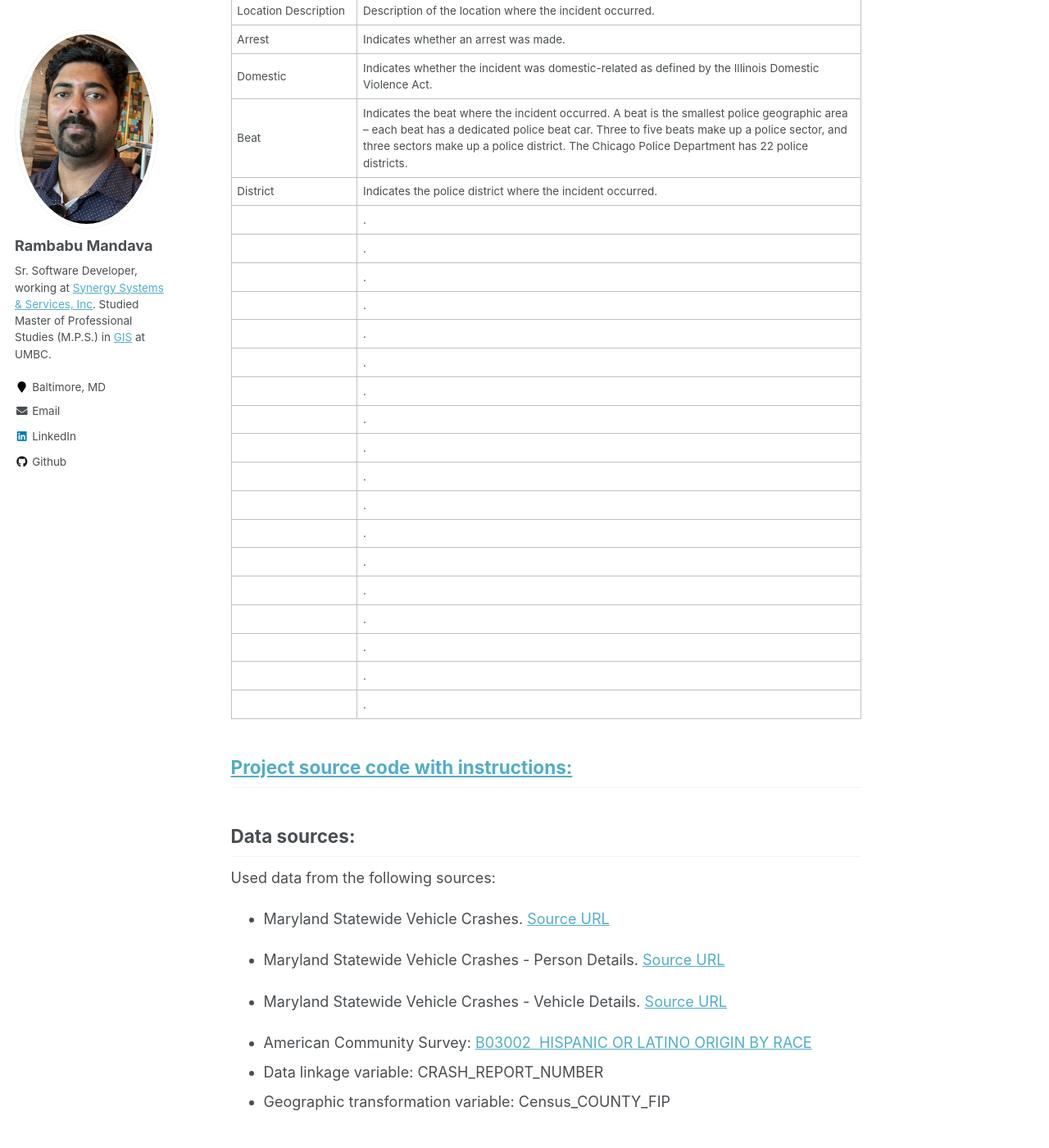
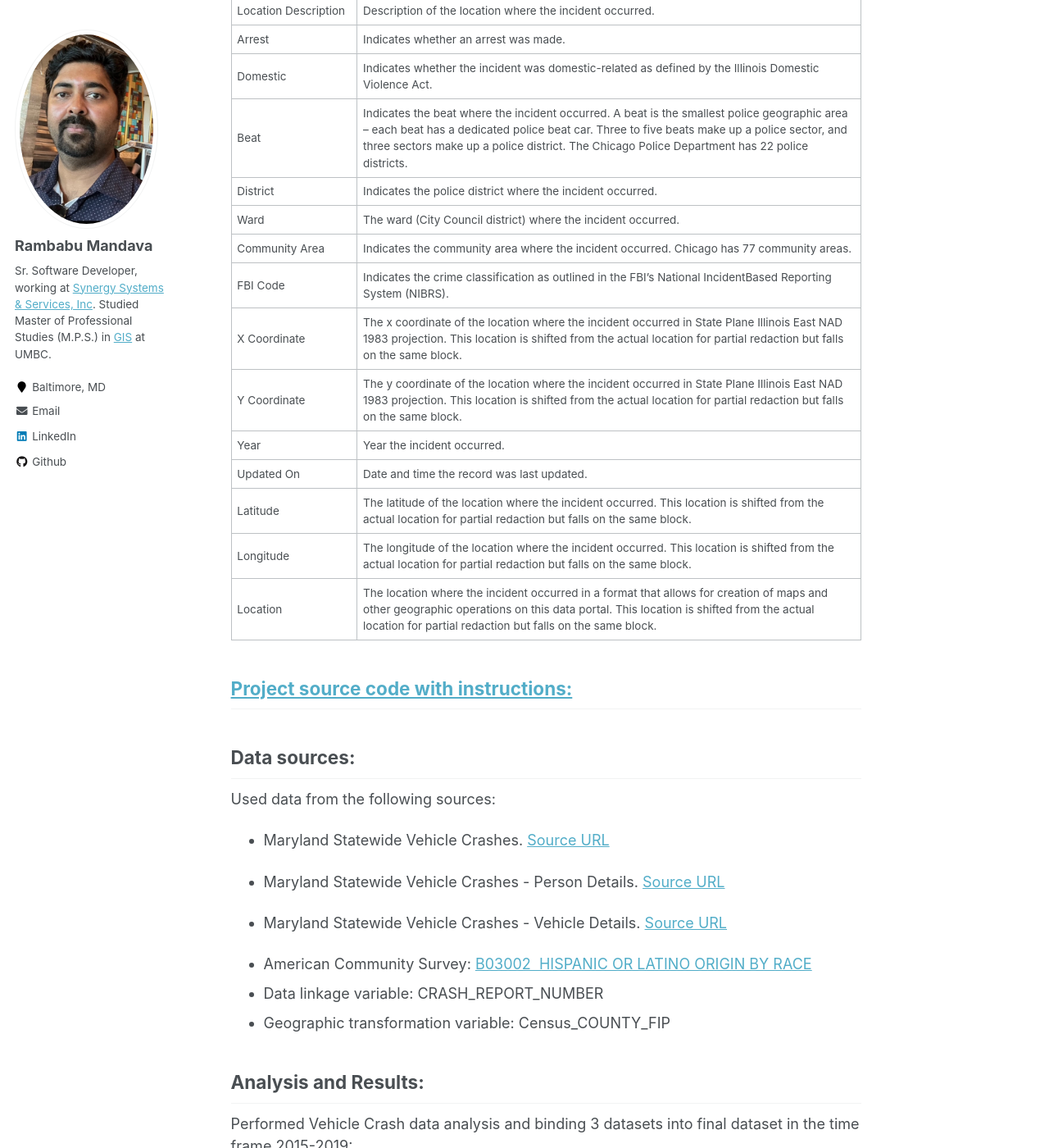
Before and after one commit to mandavaram/mandavaram.github.io, a Jekyll site: the page built from _portfolio/4.Crime_Analysis_Prediction.md, in a window 1280 px wide and 1400 px high, scrolled down 1557 px. Shown: the whole window at 82% size. Built offline with Jekyll 4.4.1, drawn with Linux system fonts in a browser that asks for light colours.

Commit message:
Update 4.Crime_Analysis_Prediction.md

```diff
--- a/_portfolio/4.Crime_Analysis_Prediction.md
+++ b/_portfolio/4.Crime_Analysis_Prediction.md
@@ -73,76 +73,44 @@ The Chicago Police Department has 22 police districts.
           <td width='80%'>Indicates the police district where the incident occurred.</td>
        </tr>
         <tr>
-          <td width='20%'></td>
-          <td width='80%'>.</td>
+          <td width='20%'>Ward</td>
+          <td width='80%'>The ward (City Council district) where the incident occurred.</td>
        </tr>
        <tr>
-          <td width='20%'></td>
-          <td width='80%'>.</td>
+          <td width='20%'>Community Area</td>
+          <td width='80%'>Indicates the community area where the incident occurred. Chicago has 77 community areas.</td>
        </tr>
        <tr>
-          <td width='20%'></td>
-          <td width='80%'>.</td>
+          <td width='20%'>FBI Code</td>
+          <td width='80%'>Indicates the crime classification as outlined in the FBI’s National IncidentBased Reporting System (NIBRS).</td>
        </tr>
         <tr>
-          <td width='20%'></td>
-          <td width='80%'>.</td>
+          <td width='20%'>X Coordinate</td>
+          <td width='80%'>The x coordinate of the location where the incident occurred in State Plane Illinois East NAD 1983 projection. This location is shifted from the actual location for partial redaction but falls on the same block.</td>
        </tr>
        <tr>
-          <td width='20%'></td>
-          <td width='80%'>.</td>
+          <td width='20%'>Y Coordinate</td>
+          <td width='80%'>The y coordinate of the location where the incident occurred in State Plane Illinois East NAD 1983 projection. This location is shifted from the actual location for partial redaction but falls on the same block.</td>
        </tr>
        <tr>
-          <td width='20%'></td>
-          <td width='80%'>.</td>
+          <td width='20%'>Year</td>
+          <td width='80%'>Year the incident occurred.</td>
        </tr>
         <tr>
-          <td width='20%'></td>
-          <td width='80%'>.</td>
+          <td width='20%'>Updated On</td>
+          <td width='80%'>Date and time the record was last updated.</td>
        </tr>
        <tr>
-          <td width='20%'></td>
-          <td width='80%'>.</td>
+          <td width='20%'>Latitude</td>
+          <td width='80%'>The latitude of the location where the incident occurred. This location is shifted from the actual location for partial redaction but falls on the same block.</td>
        </tr>
        <tr>
-          <td width='20%'></td>
-          <td width='80%'>.</td>
+          <td width='20%'>Longitude</td>
+          <td width='80%'>The longitude of the location where the incident occurred. This location is shifted from the actual location for partial redaction but falls on the same block.</td>
        </tr>
         <tr>
-          <td width='20%'></td>
-          <td width='80%'>.</td>
-       </tr>
-       <tr>
-          <td width='20%'></td>
-          <td width='80%'>.</td>
-       </tr>
-       <tr>
-          <td width='20%'></td>
-          <td width='80%'>.</td>
-       </tr>
-        <tr>
-          <td width='20%'></td>
-          <td width='80%'>.</td>
-       </tr>
-       <tr>
-          <td width='20%'></td>
-          <td width='80%'>.</td>
-       </tr>
-       <tr>
-          <td width='20%'></td>
-          <td width='80%'>.</td>
-       </tr>
-        <tr>
-          <td width='20%'></td>
-          <td width='80%'>.</td>
-       </tr>
-       <tr>
-          <td width='20%'></td>
-          <td width='80%'>.</td>
-       </tr>
-       <tr>
-          <td width='20%'></td>
-          <td width='80%'>.</td>
+          <td width='20%'>Location</td>
+          <td width='80%'>The location where the incident occurred in a format that allows for creation of maps and other geographic operations on this data portal. This location is shifted from the actual location for partial redaction but falls on the same block.</td>
        </tr>
 </table>
 
```
